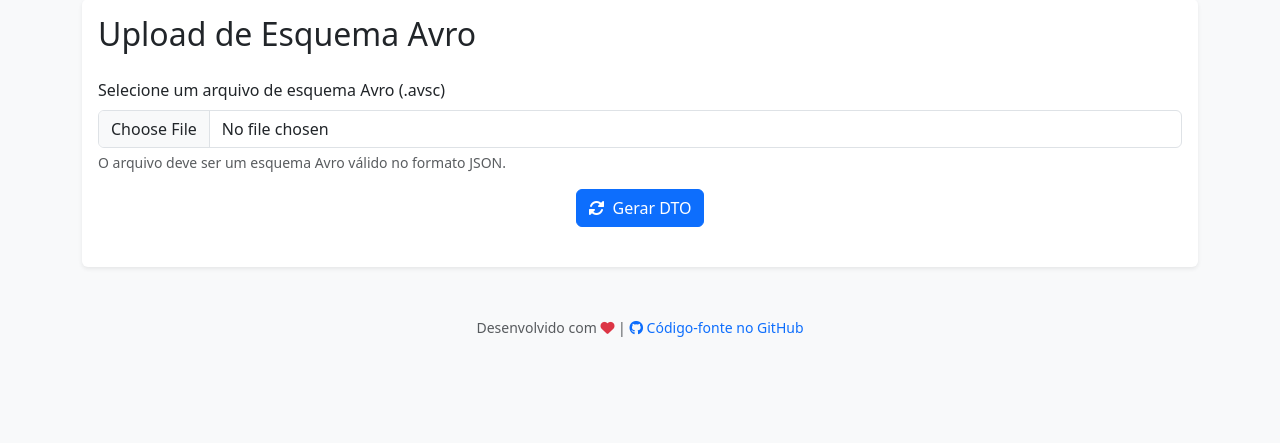
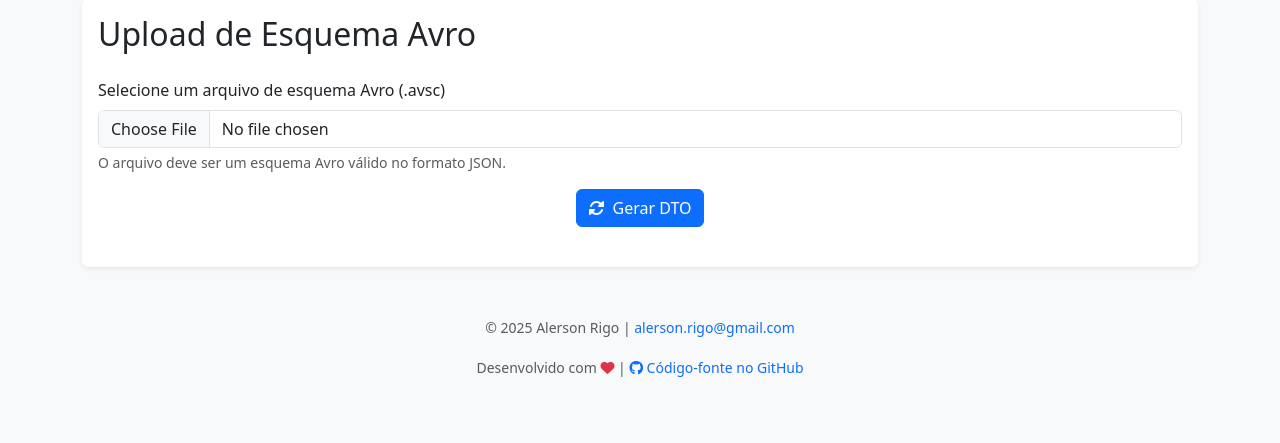
Before and after one commit to Alerson/avro_dto_webapp, a Flask app: page / in a window 1280 px wide. Shown: the part 600-1043 px from the top of the page. Before the commit the page ends 937 px from the top, so only its background shows below. Run offline with Flask 3, Linux system fonts and the light colour scheme.

Commit message:
atualizando index

```diff
--- a/templates/index.html
+++ b/templates/index.html
@@ -94,6 +94,11 @@
     <div class="mt-5 text-center text-muted">
       <p>
         <small>
+          © 2025 Alerson Rigo | <a href="mailto:alerson.rigo@gmail.com" class="text-decoration-none">alerson.rigo@gmail.com</a>
+        </small>
+      </p>
+      <p>
+        <small>
           Desenvolvido com <i class="fas fa-heart text-danger"></i> |
           <a href="https://github.com/Alerson/avro_to_dto_python" target="_blank" class="text-decoration-none">
             <i class="fab fa-github"></i> Código-fonte no GitHub
```
